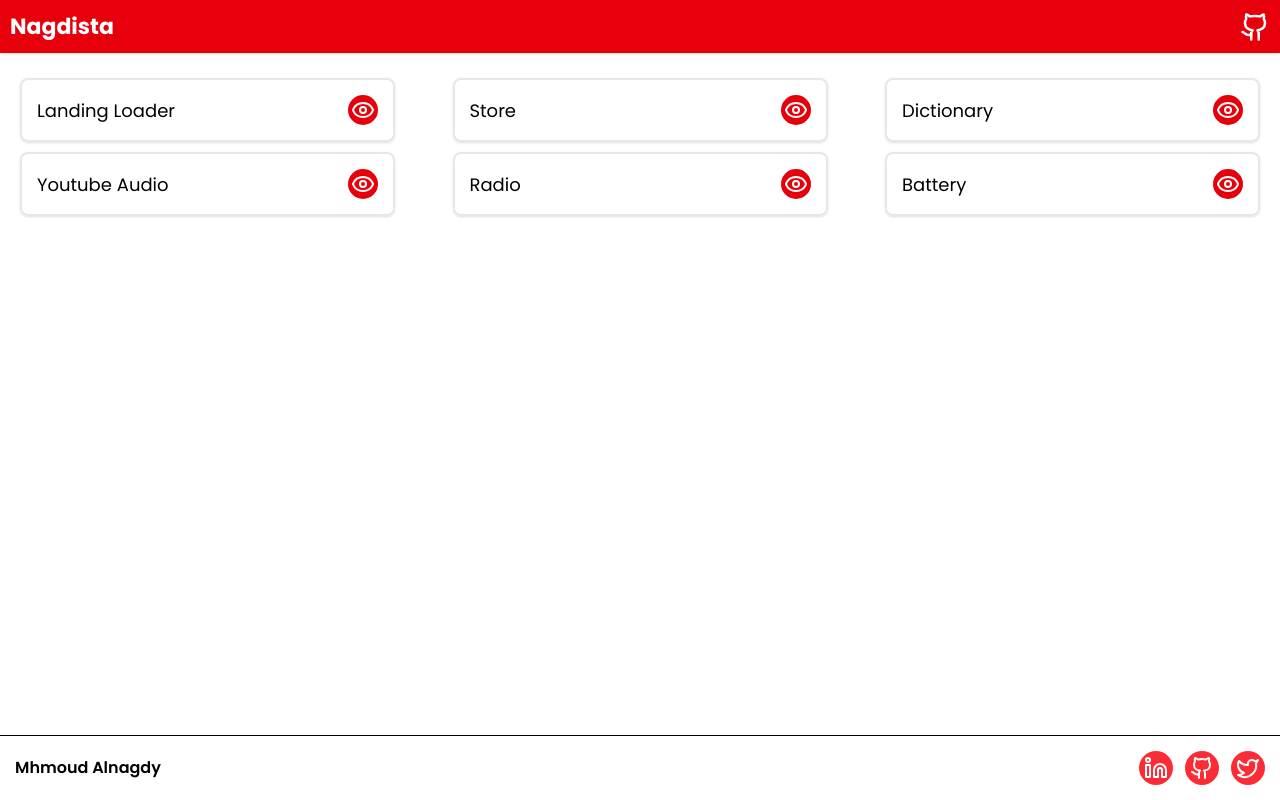
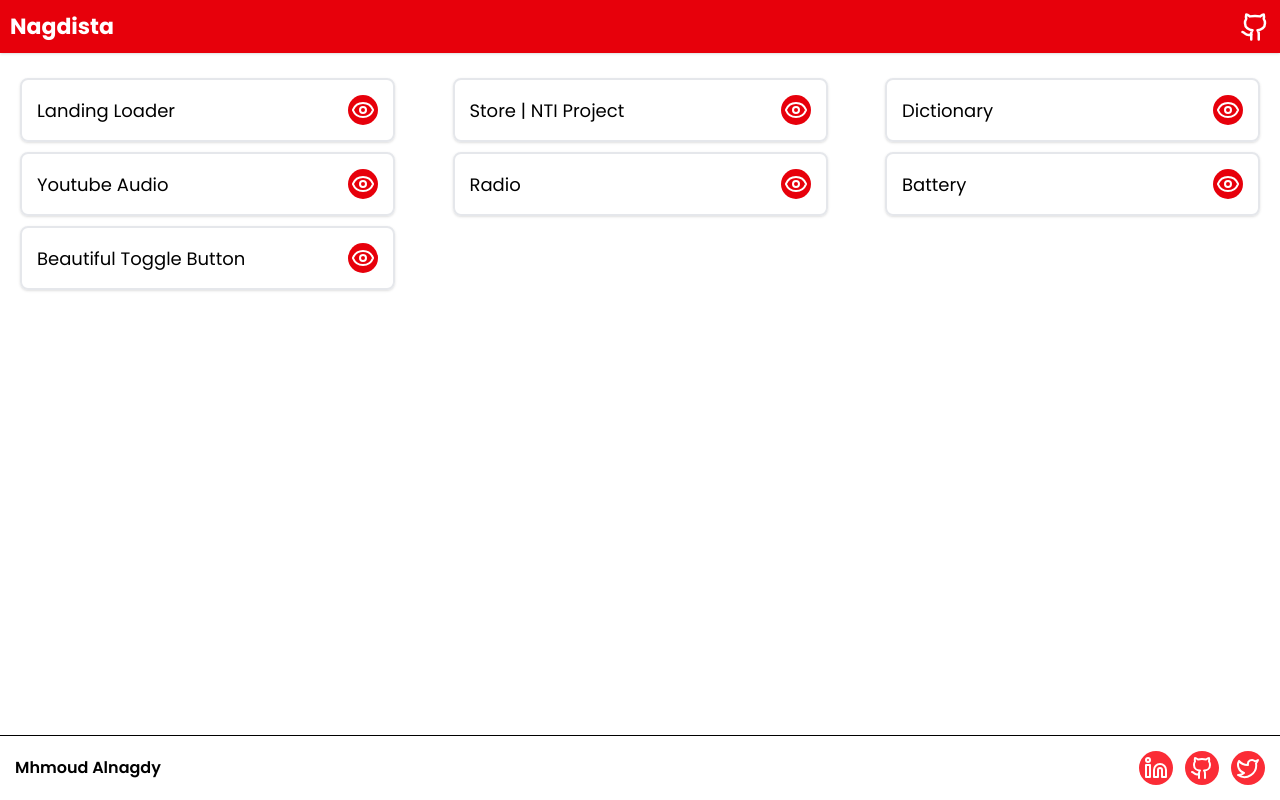
Before and after one commit to nagdistaa/nagdista, a React (Vite) app: page / in a window 1280 px wide. Built offline with nearby package versions, Linux system fonts and the light colour scheme.

Commit message:
fix data

```diff
--- a/src/App.tsx
+++ b/src/App.tsx
@@ -3,6 +3,7 @@ import './App.css'
 import Card from './components/Card'
 import Footer from './components/Footer'
 import NavBar from './components/NavBar'
+import {projectsData} from "./data/projects"
 
 function App() {
 
@@ -10,21 +11,12 @@ function App() {
     <div className='h-[100vh] relative'>
     <NavBar/>
    <div className="cards w-full flex justify-between items-center flex-wrap px-[15px]">
-    {/* loader  */}
-   <Card projectName='landing loader' projectSrc='https://nagdista-loader.netlify.app/'/>
-   {/* store */}
-   <Card projectName=' store' projectSrc='https://nagdista-store.netlify.app/'/>
-   {/* dictionary */}
-   <Card projectName='dictionary' projectSrc='https://nagdista-dictionary.netlify.app/'/>
-   {/* youtube audio */}
 
-   <Card projectName='youtube audio' projectSrc='https:// nagdista-youtube-audio.netlify.app'></Card>
-  {/*  */}
-   <Card projectName='radio' projectSrc='https://nagdista-radio.netlify.app/'></Card>
-  {/*  */}
 
-   <Card projectName='battery' projectSrc='https://nagdista-battarey.netlify.app/'></Card>
-  {/*  */}
+
+    {projectsData.map((el , idx)=>{
+      return(   <Card projectName= {el.projectName} projectSrc= {el.projectSrc}/>)
+    })}
 
    </div>
    <Footer author='Mhmoud Alnagdy' />
--- /dev/null
+++ b/src/data/projects.ts
@@ -0,0 +1,22 @@
+export const projectsData = [{
+    projectName :"landing loader",
+    projectSrc :"https://nagdista-loader.netlify.app/"
+},{
+    projectName :"store | NTI project",
+    projectSrc :"https://nagdista-store.netlify.app/"
+},{
+    projectName :"dictionary",
+    projectSrc :"https://nagdista-dictionary.netlify.app/"
+},{
+    projectName :"youtube audio",
+    projectSrc :"https:// nagdista-youtube-audio.netlify.app"
+},{
+    projectName :"radio",
+    projectSrc :"https://nagdista-radio.netlify.app/"
+},{
+    projectName :"battery",
+    projectSrc :"https://nagdista-battarey.netlify.app/"
+},{
+    projectName :"beautiful toggle button",
+    projectSrc :"nagdista-menu.netlify.app"
+},]
```
